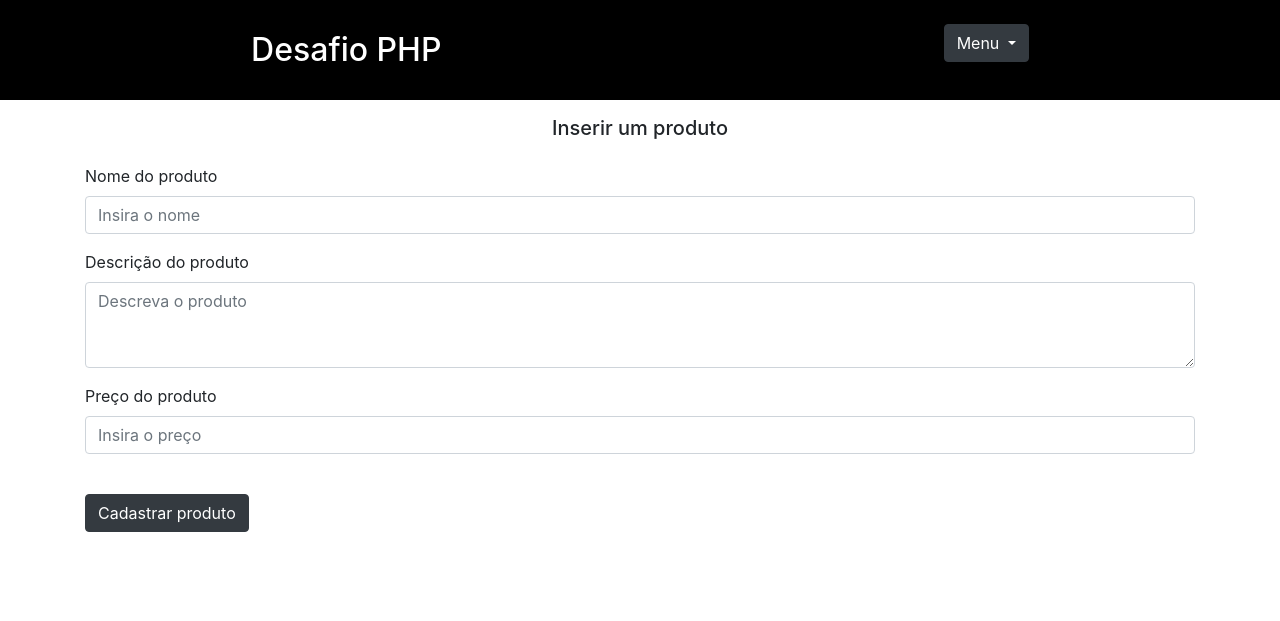
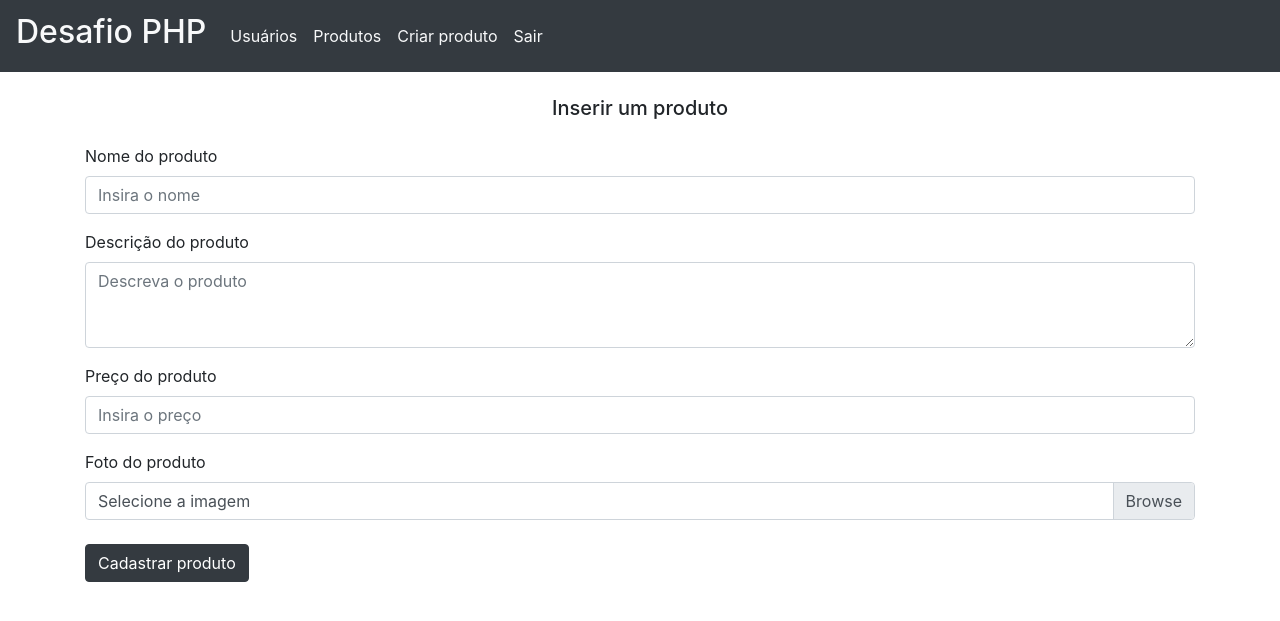
Before and after one commit to tatialveso/desafio-php, a PHP site: page /createProduto.php in a window 1280 px wide. Shown: the top 621 px of the page. Run offline with PHP 8.4, Linux system fonts and the light colour scheme; data that the repository does not hold is empty.

Commit message:
Criação do logout.php e organização da sequência dos comandos

```diff
--- a/createProduto.php
+++ b/createProduto.php
@@ -7,46 +7,48 @@
 
     $nomeCorreto = true;
     $precoCorreto = true;
-    // $fotoCorreta = true;
+    $fotoCorreta = true;
 
     if($_POST) {
-
         $nome = $_POST['nome'];
         $descricao = $_POST['descricao'];
         $preco = $_POST['preco'];
-        // $foto = $_FILES['foto']['name'];
+        $foto = $_FILES['foto']['name'];
 
         $nomeCorreto = checarNome($_POST['nome']);
         $precoCorreto = checarPreco($_POST['preco']);
-        // $fotoCorreta = checarFoto($_POST['foto']['name']);
+        $fotoCorreta = checarFoto($_FILES['foto']['name']);
 
-        // if ($_FILES['foto']['error'] == 0) {
-        //     $caminhoTmp = $_FILES['foto']['tmp_name'];
-        //     $foto = $_POST['foto']['name'];
+        if ($_FILES['foto']['error'] == 0) {
+            $caminhoTmp = $_FILES['foto']['tmp_name'];
+            $foto = $_FILES['foto']['name'];
 
-        //     move_uploaded_file($caminhoTmp, './assets/img/uploads/' . $foto);
-        // }
+            move_uploaded_file($caminhoTmp, './assets/img/uploads/' . $foto);
+        }
 
         $query = $dbc->prepare("INSERT INTO
                                     produtos (
                                         nome,
                                         descricao,
-                                        preco)
+                                        preco,
+                                        foto)
                                 VALUES
-                                    :nome,
+                                    (:nome,
                                     :descricao,
-                                    :preco;");
+                                    :preco,
+                                    :foto);");
 
         $funcionou = $query->execute([':nome' => $nome,
                         ':descricao' => $descricao,
-                        ':preco' => $preco]);
+                        ':preco' => $preco,
+                        ':foto' => $foto]);
 
         if ($funcionou) {
             header('Location: indexProduto.php');
         } else {
             print_r($query->errorInfo());
             die();
-        };
+        }
     }
 ?>
 
@@ -61,7 +63,7 @@
 </head>
 <body>
     <div class="container">
-        <h5 class="mb-4 text-center">Inserir um produto</h5>
+        <h5 class="mb-4 text-center mt-4">Inserir um produto</h5>
         <form method="POST" enctype="multipart/form-data">
 
             <div class="form-group">
@@ -90,7 +92,7 @@
                 <?php endif ?>
             </div>
 
-            <!-- <label>Foto do produto</label>
+            <label>Foto do produto</label>
             <div class="custom-file">
                 <input name="foto" type="file" class="custom-file-input <?php if(!$fotoCorreta) { echo ('is-invalid');} ?>">
                 <label class="custom-file-label" for="foto">Selecione a imagem</label>
@@ -99,7 +101,7 @@
                         A foto é obrigatória.
                     </div>
                 <?php endif ?>
-            </div> -->
+            </div>
 
             <button type="submit" class="btn btn-dark mt-4 mb-4">Cadastrar produto</button>
         </form>
--- a/editProduto.php
+++ b/editProduto.php
@@ -1,4 +1,6 @@
 <?php
+    session_start();
+
     include './includes/dbc.php';
     include './includes/header.php';
 
--- a/includes/deleteProduto.php
+++ b/includes/deleteProduto.php
@@ -9,5 +9,5 @@
 
     $query->execute([':id' => $id]);
 
-    header('location: ../indexProduto.php');
+    header('Location: ../indexProduto.php');
 ?>
--- a/includes/deleteUsuario.php
+++ b/includes/deleteUsuario.php
@@ -3,11 +3,10 @@
     include 'dbc.php';
 
     $id = $_POST['id'];
-
     $query = $dbc->prepare("DELETE FROM usuarios
                             WHERE id = :id;");
 
     $query->execute([':id' => $id]);
 
-    header('location: ../createUsuario.php');
+    header('Location: ../createUsuario.php');
 ?>
--- a/includes/header.php
+++ b/includes/header.php
@@ -6,47 +6,30 @@
     <meta http-equiv="X-UA-Compatible" content="ie=edge">
     <title>Desafio PHP</title>
     <link rel="stylesheet" href="https://stackpath.bootstrapcdn.com/bootstrap/4.3.1/css/bootstrap.min.css" integrity="sha384-ggOyR0iXCbMQv3Xipma34MD+dH/1fQ784/j6cY/iJTQUOhcWr7x9JvoRxT2MZw1T" crossorigin="anonymous">
-    <style>
-        * {
-        box-sizing: border-box;
-        }
-
-        body {
-            margin: 0;
-            padding: 0;
-        }
-
-        .titulo {
-            height: 100px;
-            background-color: black;
-        }
-
-        .titulo h2 {
-            margin: 0;
-            padding: 0;
-            color: white;
-            height: 100px;
-            display: flex;
-            justify-content: center;
-            align-items: center;
-        }
-    </style>
 </head>
 <body>
-    <div class="titulo mb-3 d-flex justify-content-around">
-        <h2>Desafio PHP</h2>
-        <div class="dropdown">
-            <button class="btn btn-dark dropdown-toggle mt-4" type="button" id="dropdownMenuButton" data-toggle="dropdown" aria-haspopup="true" aria-expanded="false">
-                Menu
-            </button>
-            <div class="dropdown-menu" aria-labelledby="dropdownMenuButton">
-                <a class="dropdown-item" href="createUsuario.php">Usuários</a>
-                <a class="dropdown-item" href="indexProduto.php">Produtos</a>
-                <div class="dropdown-divider"></div>
-                <a class="dropdown-item" href="#">Logout</a>
-            </div>
+    <nav class="navbar navbar-expand-lg navbar-dark bg-dark">
+        <a class="navbar-brand text-light"><h2>Desafio PHP</h2></a>
+        <button class="navbar-toggler" type="button" data-toggle="collapse" data-target="#navbarNav" aria-controls="navbarNav" aria-expanded="false" aria-label="Toggle navigation">
+            <span class="navbar-toggler-icon"></span>
+        </button>
+        <div class="collapse navbar-collapse" id="navbarNav">
+            <ul class="navbar-nav">
+                <li class="nav-item">
+                    <a class="nav-link text-light" href="createUsuario.php">Usuários</a>
+                </li>
+                <li class="nav-item">
+                    <a class="nav-link text-light" href="indexProduto.php">Produtos</a>
+                </li>
+                <li class="nav-item">
+                    <a class="nav-link text-light" href="createProduto.php">Criar produto</a>
+                </li>
+                <li class="nav-item">
+                    <a class="nav-link text-light" href="./includes/logout.php">Sair</a>
+                </li>
+            </ul>
         </div>
-    </div>
+    </nav>
 
     <script src="https://code.jquery.com/jquery-3.3.1.slim.min.js" integrity="sha384-q8i/X+965DzO0rT7abK41JStQIAqVgRVzpbzo5smXKp4YfRvH+8abtTE1Pi6jizo" crossorigin="anonymous"></script>
     <script src="https://cdnjs.cloudflare.com/ajax/libs/popper.js/1.14.7/umd/popper.min.js" integrity="sha384-UO2eT0CpHqdSJQ6hJty5KVphtPhzWj9WO1clHTMGa3JDZwrnQq4sF86dIHNDz0W1" crossorigin="anonymous"></script>
--- /dev/null
+++ b/includes/logout.php
@@ -0,0 +1,6 @@
+<?php
+  session_start();
+
+  session_destroy();
+
+  header('Location: ../login.php');
--- a/indexProduto.php
+++ b/indexProduto.php
@@ -1,4 +1,5 @@
 <?php
+    session_start();
 
     include './includes/dbc.php';
     include './includes/header.php';
```
Also changed, not shown: basedados/desafio.sql (+10 -25 lines), createUsuario.php (+7 -2 lines), editUsuario.php (+17 -22 lines), login.php (+13 -1 lines), showProduto.php (+13 -12 lines).
